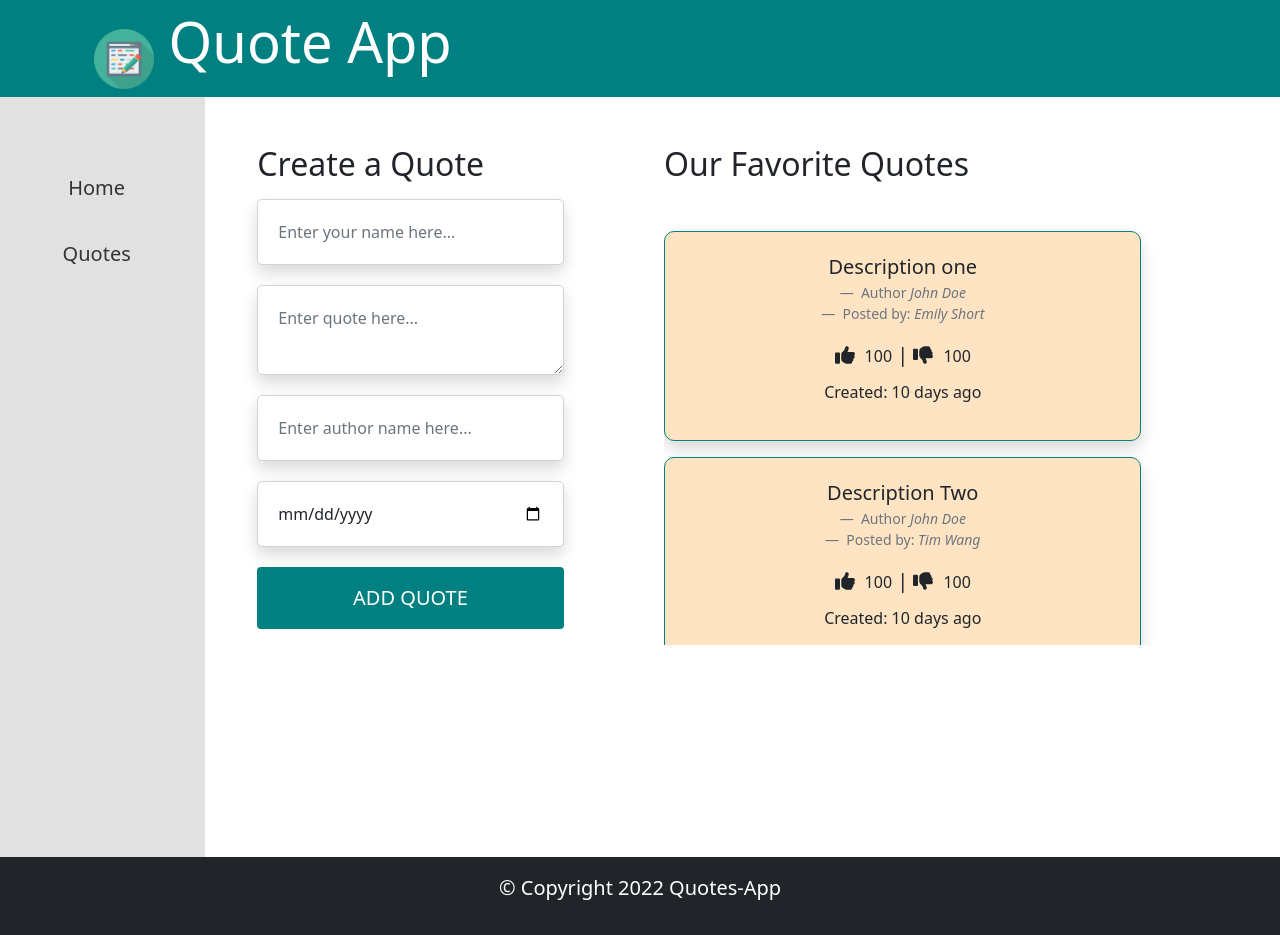
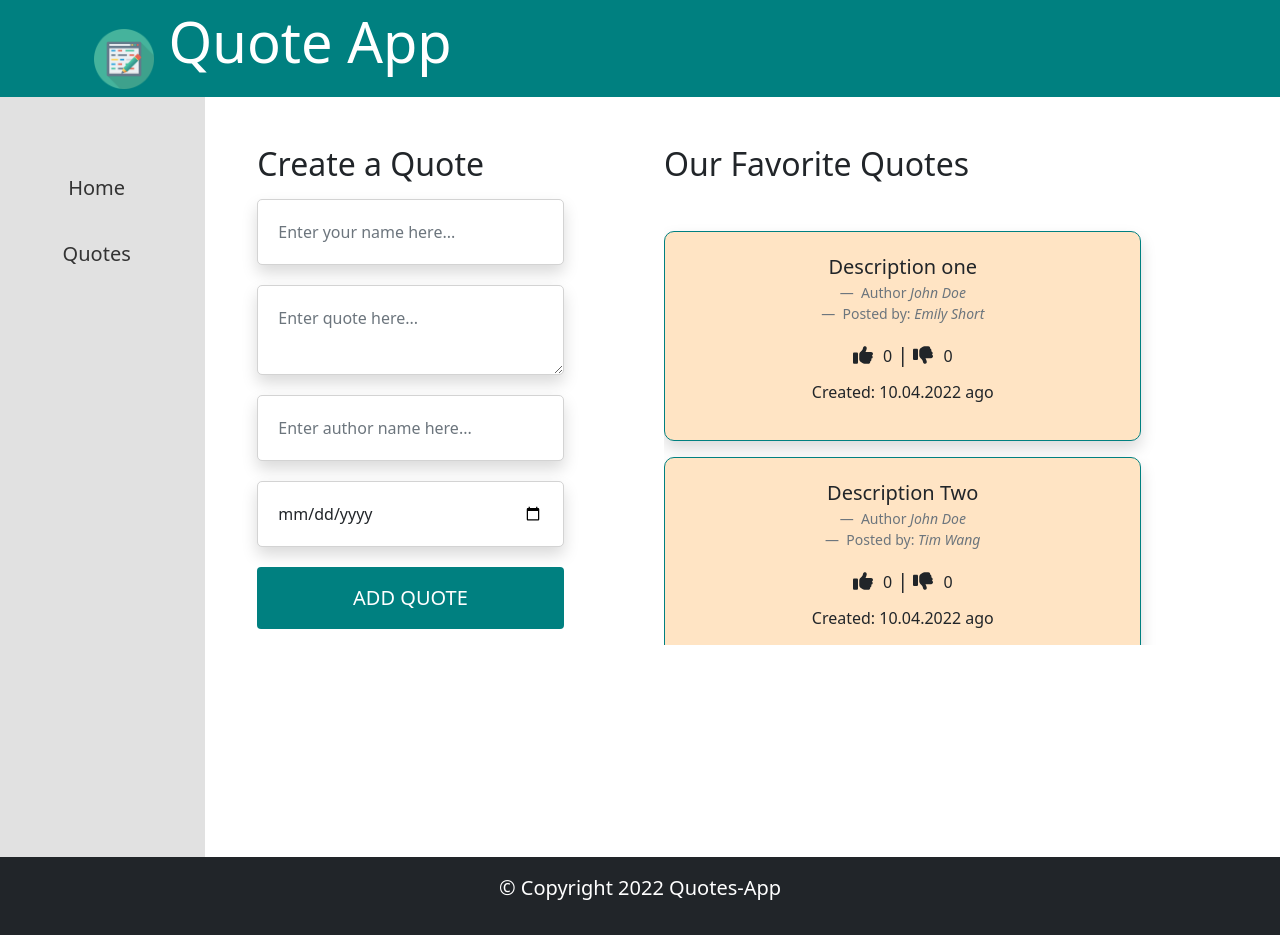
Before and after one commit to bignimz/quotes-web-app, an Angular app: page / in a window 1280 px wide. Built offline with nearby package versions, Linux system fonts and the light colour scheme.

Commit message:
Added the initial upvotes and downvotes to zero

```diff
--- a/src/app/quote/quote.component.html
+++ b/src/app/quote/quote.component.html
@@ -13,11 +13,13 @@
   </figcaption>
   <div class="row quote-row">
     <div class="rating">
-      <fa-icon [icon]="faThumbsUp"></fa-icon><span class="count-up">100</span> |
-      <fa-icon [icon]="faThumbsDown"></fa-icon><span class="count-up">100</span>
+      <fa-icon [icon]="faThumbsUp"></fa-icon
+      ><span class="count-up">{{ quote.likes }}</span> |
+      <fa-icon [icon]="faThumbsDown"></fa-icon
+      ><span class="count-up">{{ quote.dislikes }}</span>
     </div>
     <div class="date">
-      <p>Created: 10 days ago</p>
+      <p>Created: {{ quote.date }} ago</p>
     </div>
   </div>
 </figure>
--- a/src/app/quote/quote.component.ts
+++ b/src/app/quote/quote.component.ts
@@ -24,7 +24,9 @@ export class QuoteComponent implements OnInit {
       description: 'Description one',
       author: 'John Doe',
       name: 'Emily Short',
-      date: '10.04.2022'
+      date: '10.04.2022',
+      likes: 0,
+      dislikes: 0
     },
     {
       id: 2,
@@ -32,7 +34,10 @@ export class QuoteComponent implements OnInit {
       description: 'Description Two',
       author: 'John Doe',
       date: '10.04.2022',
-      name: 'Tim Wang'
+      name: 'Tim Wang',
+      likes: 0,
+      dislikes: 0
+
     },
     {
       id: 3,
@@ -40,7 +45,9 @@ export class QuoteComponent implements OnInit {
       description: 'Description Three',
       author: 'John Doe',
       date: '10.04.2022',
-      name: 'Peter Mosh'
+      name: 'Peter Mosh',
+      likes: 0,
+      dislikes: 0
     },
     {
       id: 4,
@@ -48,7 +55,9 @@ export class QuoteComponent implements OnInit {
       description: 'Description Four',
       author: 'John Doe',
       name: 'Mike Epps',
-      date: '10.04.2022'
+      date: '10.04.2022',
+      likes: 0,
+      dislikes: 0
     }
   ];
 
```
